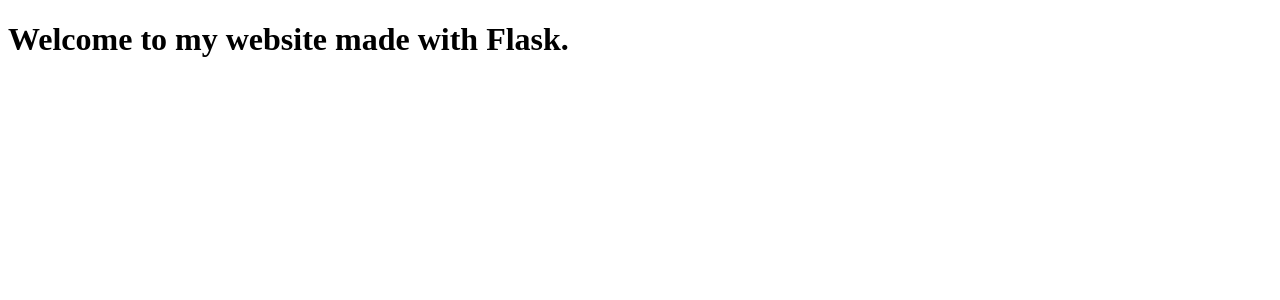
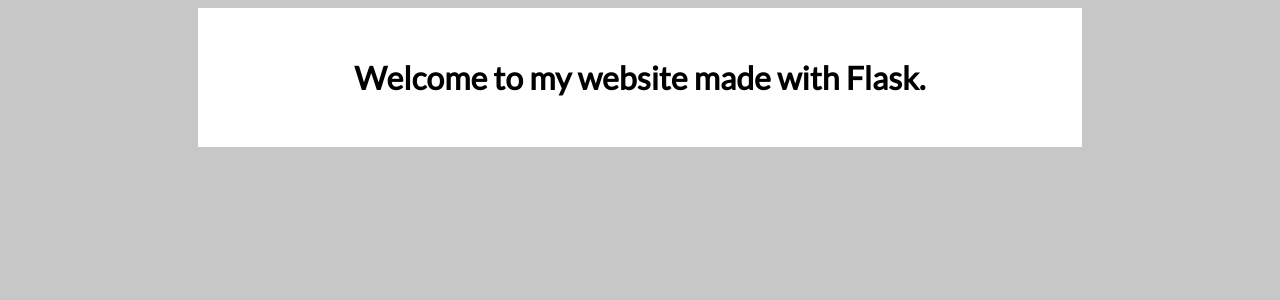
Before and after one commit to kaherecode/hello-flask, a Flask app: page / in a window 1280 px wide. Shown: the top 300 px of the page. Run offline with Flask 2, Linux system fonts and the light colour scheme.

Commit message:
Adding stylesheet and template inheritance

```diff
--- /dev/null
+++ b/app/static/css/style.css
@@ -0,0 +1,15 @@
+@import url('https://fonts.googleapis.com/css?family=Lato&display=swap');
+
+body {
+    background-color: #c7c7c7;
+    font-family: Lato;
+}
+
+h1 {
+    width: 70%;
+    margin: auto;
+    background-color: #fff;
+    text-align: center;
+    padding-top: 50px;
+    padding-bottom: 50px;
+}
--- /dev/null
+++ b/app/templates/base.html
@@ -0,0 +1,11 @@
+<!DOCTYPE html>
+<html>
+<head>
+    <title>{% block title %}Flask{% endblock %}</title>
+    <meta charset="utf-8">
+    <link rel="stylesheet" type="text/css" href="{{ url_for('static', filename='css/style.css') }}">
+</head>
+<body>
+    {% block content %}{% endblock %}
+</body>
+</html>
--- a/app/templates/homepage.html
+++ b/app/templates/homepage.html
@@ -1,10 +1,5 @@
-<!DOCTYPE html>
-<html>
-<head>
-    <title>Home</title>
-    <meta charset="utf-8">
-</head>
-<body>
-    <h1>Welcome to my website made with Flask.</h1>
-</body>
-</html>
+{% extends 'base.html' %}
+
+{% block title %}Home{% endblock %}
+
+{% block content %}<h1>Welcome to my website made with Flask.</h1>{% endblock %}
```
Also changed, not shown: app/templates/about.html (+5 -10 lines), app/templates/hello.html (+5 -10 lines).
